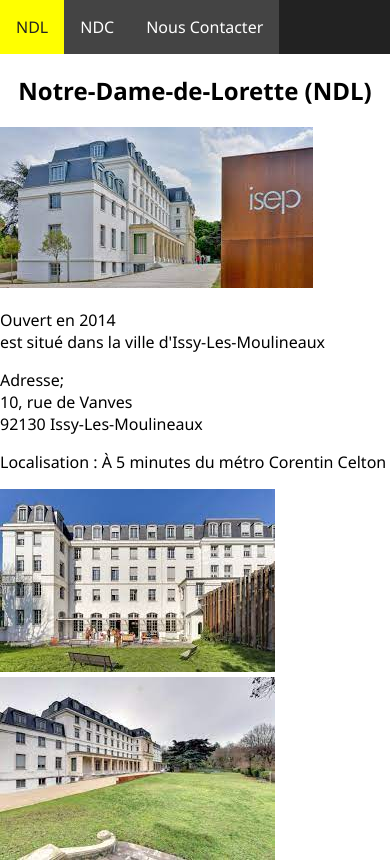
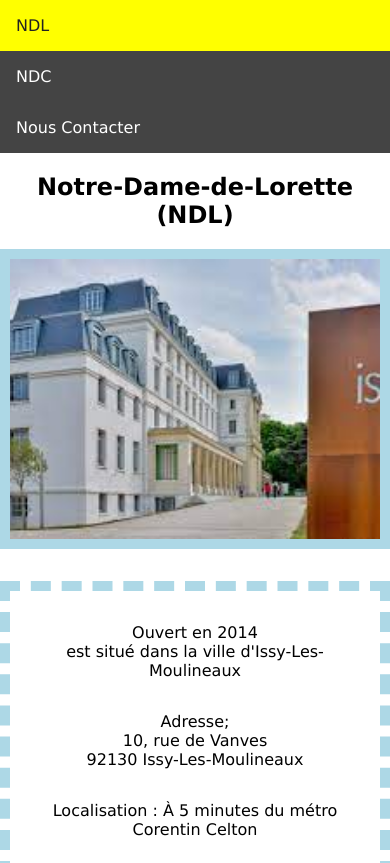
Before and after one commit to hadouin/silver-octo-disco, a plain HTML site: page ndl.html in a window 390 px wide. Shown: the top 863 px of the page. Drawn offline with Linux system fonts and the light colour scheme.

Commit message:
ndl + responsive

```diff
--- a/ndl.html
+++ b/ndl.html
@@ -19,10 +19,10 @@
     <section>
       <h1>Notre-Dame-de-Lorette (NDL)</h1>
       <div class="grid">
-        <div>
+        <div class="border">
           <img src="images/isep-issy-1.jpeg">
         </div>
-        <div>
+        <div class="text-block border dashed">
           <p>
             Ouvert en 2014
             <br>
@@ -39,10 +39,10 @@
             Localisation : À 5 minutes du métro Corentin Celton
           </p>
         </div>
-        <div>
+        <div class="border">
           <img src="images/isep-issy-2.jpeg">
         </div>
-        <div>
+        <div class="border">
           <img src="images/isep-issy-3.jpeg">
         </div>
       </div>
--- a/style.css
+++ b/style.css
@@ -1,5 +1,5 @@
 body {
-  font-family: 'Segoe UI', Tahoma, Geneva, Verdana, sans-serif;
+  font-family: 'Verdana', Tahoma, Geneva, Verdana, sans-serif;
   padding: 0;
   margin: 0;
 }
@@ -113,7 +113,15 @@ main {
   flex-direction: column;
 }
 
-.contact-form button {}
+.contact-form button {
+  width: fit-content;
+  padding: 1rem 2rem;
+  background-color: orangered;
+  color: #fff;
+  font-weight: bold;
+  border: none;
+  border-radius: 8px;
+}
 
 h1 {
   text-align: center;
@@ -134,7 +142,7 @@ h1 {
   border-style: solid;
 }
 
-.flex div img {
+img {
   width: 100%;
   height: 100%;
   object-fit: cover;
@@ -151,3 +159,51 @@ h1 {
 .radial {
   background-image: radial-gradient(circle at center, #fff 0, #666 100%)
 }
+
+.grid {
+  display: grid;
+  grid-template-columns: repeat(2, 1fr);
+  grid-template-rows: repeat(2, 1fr);
+  row-gap: 2rem;
+  column-gap: 10rem;
+}
+
+.border {
+  border-width: 10px;
+  border-color: lightblue;
+  border-style: solid;
+}
+
+.border.dashed {
+  border-style: dashed;
+}
+
+.bg-yellow {
+  background-color: #ffff6f;
+}
+
+.center {
+  display: flex;
+  justify-content: center;
+}
+
+@media (max-width:800px) {
+  header .nav {
+    flex-direction: column;
+    width: 100%;
+  }
+
+  header .nav a {
+    width: 100%;
+  }
+
+  .flex {
+    flex-direction: column;
+    justify-content: center;
+    align-items: center;
+  }
+
+  .grid {
+    grid-template-columns: 1fr;
+  }
+}
```
Also changed, not shown: contact.html (+4 -2 lines).
